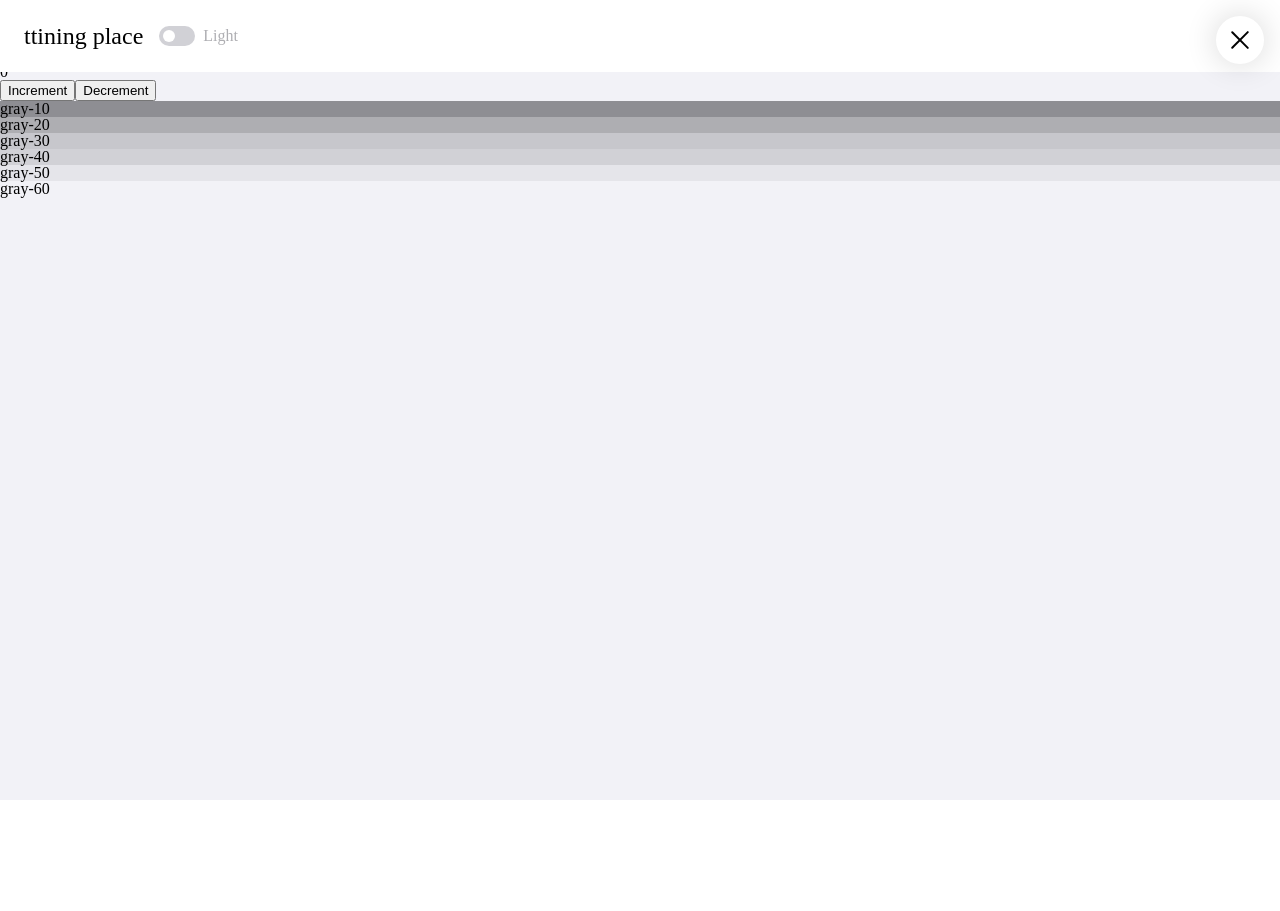
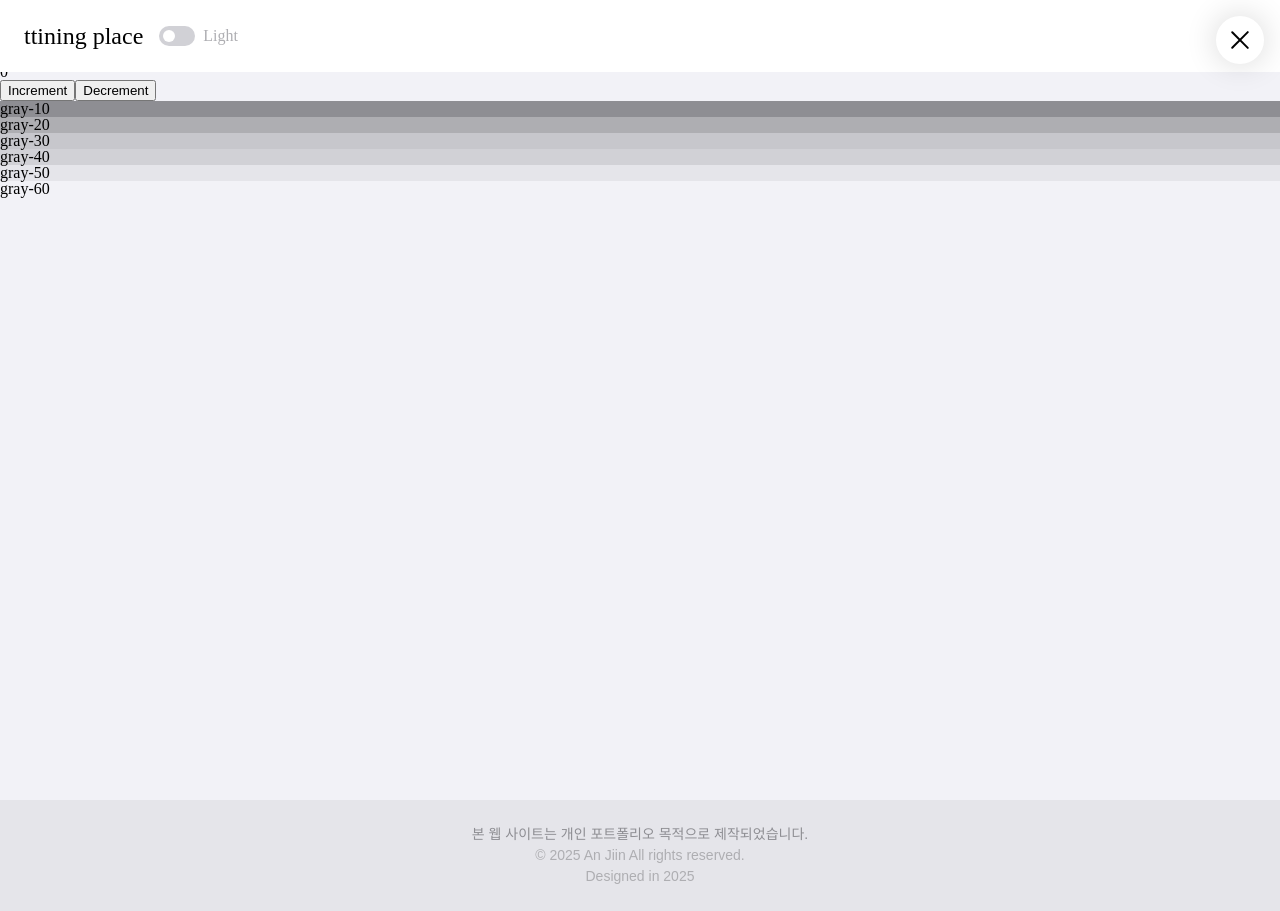
Before and after one commit to ttining-real/ttining-place, a React (Vite) app: page / in a window 1280 px wide. Before the commit the page ends 800 px from the top, so only its background shows below. Built offline with nearby package versions, Linux system fonts and the light colour scheme; a web font is replaced by a local one.

Commit message:
[추가] Footer 컴포넌트 추가

```diff
--- /dev/null
+++ b/src/components/App/Footer/Footer.jsx
@@ -0,0 +1,15 @@
+import $ from "./Footer.module.scss";
+
+function Footer() {
+  return (
+    <footer className={$.footer}>
+      <p className='caption'>
+        본 웹 사이트는 개인 포트폴리오 목적으로 제작되었습니다.
+      </p>
+      <p className='caption'>&copy; 2025 An Jiin All rights reserved.</p>
+      <p className='caption'>Designed in 2025</p>
+    </footer>
+  );
+}
+
+export default Footer;
--- /dev/null
+++ b/src/components/App/Footer/Footer.module.scss
@@ -0,0 +1,15 @@
+.footer {
+  display: flex;
+  flex-flow: column nowrap;
+  align-items: center;
+  padding: 1.5rem 1.5rem;
+  background-color: var(--gray-50);
+
+  p {
+    text-align: center;
+    color: var(--gray-20);
+    &:nth-child(1) {
+      color: var(--gray-10);
+    }
+  }
+}
--- a/src/layout/RootLayout.jsx
+++ b/src/layout/RootLayout.jsx
@@ -2,6 +2,7 @@ import { Suspense, useEffect } from "react";
 import { Helmet } from "react-helmet-async";
 import { Outlet } from "react-router-dom";
 
+import Footer from "@/components/App/Footer/Footer";
 import Header from "@/components/App/Header/Header";
 import themeStore from "@/store/themeStore";
 
@@ -53,6 +54,7 @@ function RootLayout() {
       <Header theme={theme} toggleTheme={toggleTheme} />
       <Suspense>
         <Outlet />
+        <Footer />
       </Suspense>
     </>
   );
```
